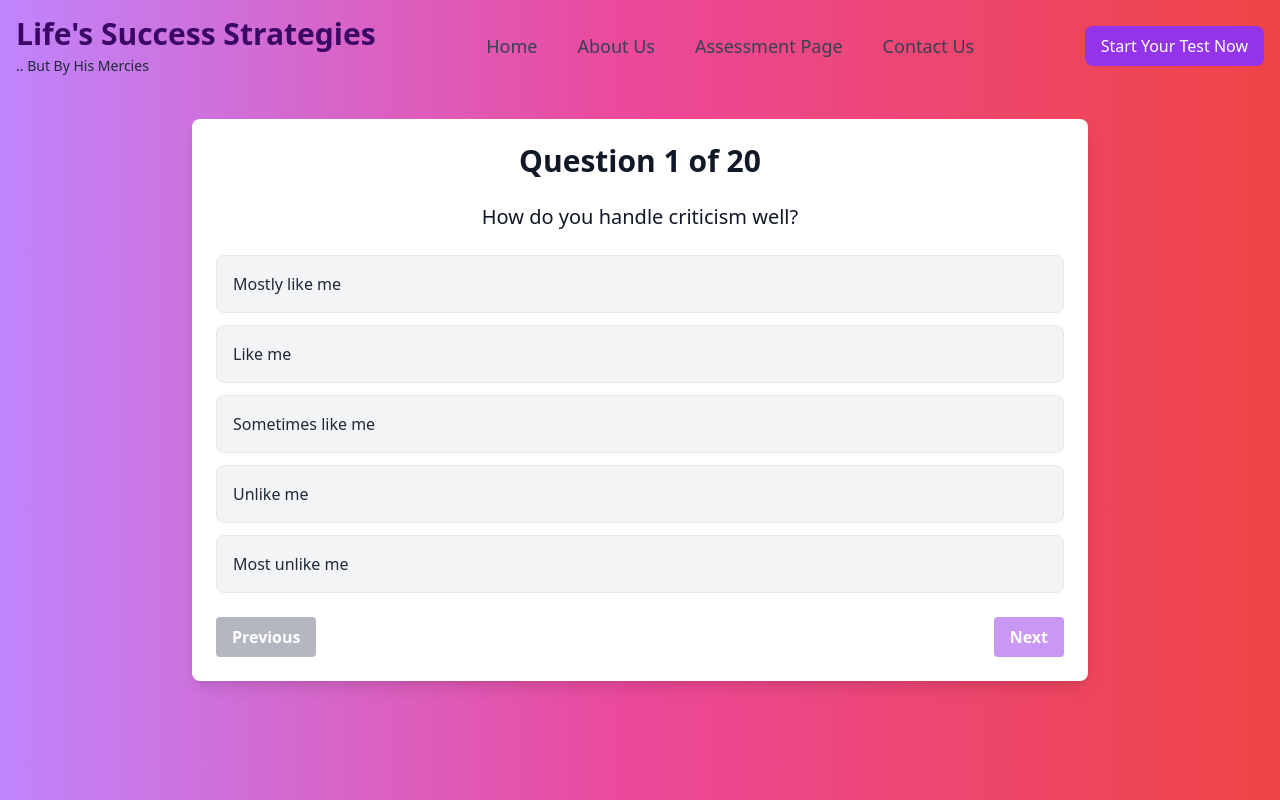
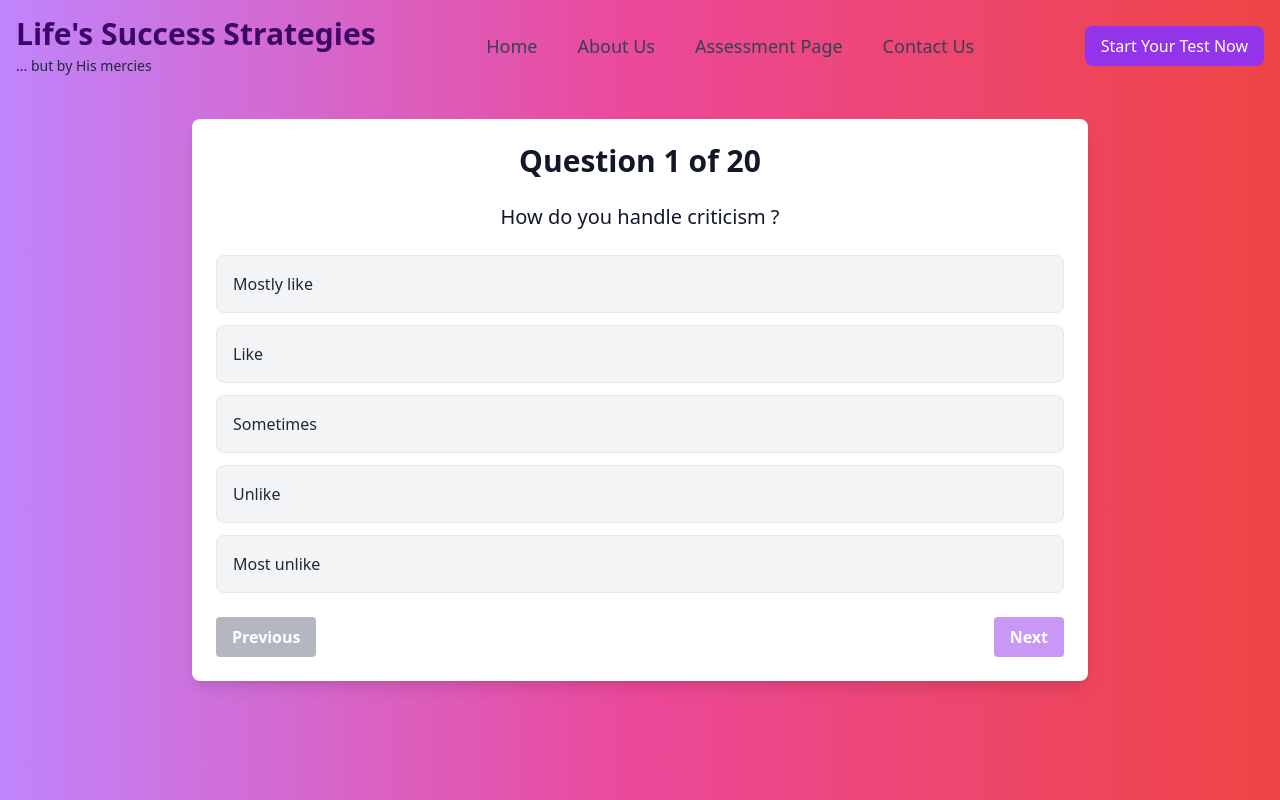
Before and after one commit to akphem/Assessment-project, a React (Vite) app: page /testpage in a window 1280 px wide. Shown: the top 800 px of the page. Built offline with nearby package versions, Linux system fonts and the light colour scheme.

Commit message:
New Update

```diff
--- a/src/Componenets/Navbar.jsx
+++ b/src/Componenets/Navbar.jsx
@@ -31,7 +31,7 @@ export const Navbar = () => {
             Life's Success Strategies
           </h1>
           <span className="text-gray-800 text-xs lg:text-sm mt-1 text-center lg:text-left">
-            .. But By His Mercies
+            ... but by His mercies
           </span>
         </Link>
 
--- a/src/Pages/Testpage.jsx
+++ b/src/Pages/Testpage.jsx
@@ -7,193 +7,193 @@ const Testpage = () => {
   // Define all 20 questions
   const questions = [
     {
-      question: "How do you handle criticism well?",
+      question: "How do you handle criticism ?",
       options: [
-        { text: "Mostly like me", points: 5 },
-        { text: "Like me", points: 4 },
-        { text: "Sometimes like me", points: 3 },
-        { text: "Unlike me", points: 2 },
-        { text: "Most unlike me", points: 1 },
+        { text: "Mostly like", points: 5 },
+        { text: "Like", points: 4 },
+        { text: "Sometimes", points: 3 },
+        { text: "Unlike", points: 2 },
+        { text: "Most unlike", points: 1 },
       ],
     },
     {
       question: "Can you stay calm in tough situations?",
       options: [
-        { text: "Mostly like me", points: 5 },
-        { text: "Like me", points: 4 },
-        { text: "Sometimes like me", points: 3 },
-        { text: "Unlike me", points: 2 },
-        { text: "Most unlike me", points: 1 },
+        { text: "Mostly like", points: 5 },
+        { text: "Like", points: 4 },
+        { text: "Sometimes", points: 3 },
+        { text: "Unlike", points: 2 },
+        { text: "Most unlike", points: 1 },
       ],
     },
     {
       question: "Do you stay calm when others disagree with you?",
       options: [
-        { text: "Mostly like me", points: 5 },
-        { text: "Like me", points: 4 },
-        { text: "Sometimes like me", points: 3 },
-        { text: "Unlike me", points: 2 },
-        { text: "Most unlike me", points: 1 },
+        { text: "Mostly like", points: 5 },
+        { text: "Like", points: 4 },
+        { text: "Sometimes", points: 3 },
+        { text: "Unlike", points: 2 },
+        { text: "Most unlike", points: 1 },
       ],
     },
     {
       question: "Do you often think about your emotions?",
       options: [
-        { text: "Mostly like me", points: 5 },
-        { text: "Like me", points: 4 },
-        { text: "Sometimes like me", points: 3 },
-        { text: "Unlike me", points: 2 },
-        { text: "Most unlike me", points: 1 },
+        { text: "Mostly like", points: 5 },
+        { text: "Like", points: 4 },
+        { text: "Sometimes", points: 3 },
+        { text: "Unlike", points: 2 },
+        { text: "Most unlike", points: 1 },
       ],
     },
     {
         question: "Can you understand how others feel easily?",
         options: [
-          { text: "Mostly like me", points: 5 },
-          { text: "Like me", points: 4 },
-          { text: "Sometimes like me", points: 3 },
-          { text: "Unlike me", points: 2 },
-          { text: "Most unlike me", points: 1 },
+          { text: "Mostly like", points: 5 },
+          { text: "Like", points: 4 },
+          { text: "Sometimes", points: 3 },
+          { text: "Unlike", points: 2 },
+          { text: "Most unlike", points: 1 },
         ],
       },
       {
         question: " Do you stay calm when someone is mad at you?",
         options: [
-          { text: "Mostly like me", points: 5 },
-          { text: "Like me", points: 4 },
-          { text: "Sometimes like me", points: 3 },
-          { text: "Unlike me", points: 2 },
-          { text: "Most unlike me", points: 1 },
+          { text: "Mostly like", points: 5 },
+          { text: "Like", points: 4 },
+          { text: "Sometimes", points: 3 },
+          { text: "Unlike", points: 2 },
+          { text: "Most unlike", points: 1 },
         ],
       },
       {
         question: "Can you stay motivated during hard tasks?",
         options: [
-          { text: "Mostly like me", points: 5 },
-          { text: "Like me", points: 4 },
-          { text: "Sometimes like me", points: 3 },
-          { text: "Unlike me", points: 2 },
-          { text: "Most unlike me", points: 1 },
+          { text: "Mostly like", points: 5 },
+          { text: "Like", points: 4 },
+          { text: "Sometimes", points: 3 },
+          { text: "Unlike", points: 2 },
+          { text: "Most unlike", points: 1 },
         ],
       },
       {
         question: "Do you help others manage their emotions?",
         options: [
-          { text: "Mostly like me", points: 5 },
-          { text: "Like me", points: 4 },
-          { text: "Sometimes like me", points: 3 },
-          { text: "Unlike me", points: 2 },
-          { text: "Most unlike me", points: 1 },
+          { text: "Mostly like", points: 5 },
+          { text: "Like", points: 4 },
+          { text: "Sometimes", points: 3 },
+          { text: "Unlike", points: 2 },
+          { text: "Most unlike", points: 1 },
         ],
       },
       {
         question: "Are you good at making new friends?",
         options: [
-          { text: "Mostly like me", points: 5 },
-          { text: "Like me", points: 4 },
-          { text: "Sometimes like me", points: 3 },
-          { text: "Unlike me", points: 2 },
-          { text: "Most unlike me", points: 1 },
+          { text: "Mostly like", points: 5 },
+          { text: "Like", points: 4 },
+          { text: "Sometimes", points: 3 },
+          { text: "Unlike", points: 2 },
+          { text: "Most unlike", points: 1 },
         ],
       },
       {
         question: "Do you handle stress well?",
         options: [
-          { text: "Mostly like me", points: 5 },
-          { text: "Like me", points: 4 },
-          { text: "Sometimes like me", points: 3 },
-          { text: "Unlike me", points: 2 },
-          { text: "Most unlike me", points: 1 },
+          { text: "Mostly like", points: 5 },
+          { text: "Like", points: 4 },
+          { text: "Sometimes", points: 3 },
+          { text: "Unlike", points: 2 },
+          { text: "Most unlike", points: 1 },
         ],
       },
       {
         question: "Do you resolve conflicts easily in a team?",
         options: [
-          { text: "Mostly like me", points: 5 },
-          { text: "Like me", points: 4 },
-          { text: "Sometimes like me", points: 3 },
-          { text: "Unlike me", points: 2 },
-          { text: "Most unlike me", points: 1 },
+          { text: "Mostly like", points: 5 },
+          { text: "Like", points: 4 },
+          { text: "Sometimes", points: 3 },
+          { text: "Unlike", points: 2 },
+          { text: "Most unlike", points: 1 },
         ],
       },
       {
         question: "Are you good at communicating with others?",
         options: [
-          { text: "Mostly like me", points: 5 },
-          { text: "Like me", points: 4 },
-          { text: "Sometimes like me", points: 3 },
-          { text: "Unlike me", points: 2 },
-          { text: "Most unlike me", points: 1 },
+          { text: "Mostly like", points: 5 },
+          { text: "Like", points: 4 },
+          { text: "Sometimes", points: 3 },
+          { text: "Unlike", points: 2 },
+          { text: "Most unlike", points: 1 },
         ],
       },
       {
         question: "Can you balance your needs with others' needs?",
         options: [
-          { text: "Mostly like me", points: 5 },
-          { text: "Like me", points: 4 },
-          { text: "Sometimes like me", points: 3 },
-          { text: "Unlike me", points: 2 },
-          { text: "Most unlike me", points: 1 },
+          { text: "Mostly like", points: 5 },
+          { text: "Like", points: 4 },
+          { text: "Sometimes", points: 3 },
+          { text: "Unlike", points: 2 },
+          { text: "Most unlike", points: 1 },
         ],
       },
       {
         question: "Do you stay calm when overwhelmed?",
         options: [
-          { text: "Mostly like me", points: 5 },
-          { text: "Like me", points: 4 },
-          { text: "Sometimes like me", points: 3 },
-          { text: "Unlike me", points: 2 },
-          { text: "Most unlike me", points: 1 },
+          { text: "Mostly like", points: 5 },
+          { text: "Like", points: 4 },
+          { text: "Sometimes", points: 3 },
+          { text: "Unlike", points: 2 },
+          { text: "Most unlike", points: 1 },
         ],
       },
       {
         question: "Do you celebrate successes well?",
         options: [
-          { text: "Mostly like me", points: 5 },
-          { text: "Like me", points: 4 },
-          { text: "Sometimes like me", points: 3 },
-          { text: "Unlike me", points: 2 },
-          { text: "Most unlike me", points: 1 },
+          { text: "Mostly like", points: 5 },
+          { text: "Like", points: 4 },
+          { text: "Sometimes", points: 3 },
+          { text: "Unlike", points: 2 },
+          { text: "Most unlike", points: 1 },
         ],
       },
       {
         question: " Do you handle feedback well?",
         options: [
-          { text: "Mostly like me", points: 5 },
-          { text: "Like me", points: 4 },
-          { text: "Sometimes like me", points: 3 },
-          { text: "Unlike me", points: 2 },
-          { text: "Most unlike me", points: 1 },
+          { text: "Mostly like", points: 5 },
+          { text: "Like", points: 4 },
+          { text: "Sometimes", points: 3 },
+          { text: "Unlike", points: 2 },
+          { text: "Most unlike", points: 1 },
         ],
       },
       {
         question: " Can you stay positive in tough times?",
         options: [
-          { text: "Mostly like me", points: 5 },
-          { text: "Like me", points: 4 },
-          { text: "Sometimes like me", points: 3 },
-          { text: "Unlike me", points: 2 },
-          { text: "Most unlike me", points: 1 },
+          { text: "Mostly like", points: 5 },
+          { text: "Like", points: 4 },
+          { text: "Sometimes", points: 3 },
+          { text: "Unlike", points: 2 },
+          { text: "Most unlike", points: 1 },
         ],
       },
       {
         question: " Do you keep focused on your goals?",
         options: [
-          { text: "Mostly like me", points: 5 },
-          { text: "Like me", points: 4 },
-          { text: "Sometimes like me", points: 3 },
-          { text: "Unlike me", points: 2 },
-          { text: "Most unlike me", points: 1 },
+          { text: "Mostly like", points: 5 },
+          { text: "Like", points: 4 },
+          { text: "Sometimes", points: 3 },
+          { text: "Unlike", points: 2 },
+          { text: "Most unlike", points: 1 },
         ],
       },
       {
         question: "Do you help others reach their goals?",
         options: [
-          { text: "Mostly like me", points: 5 },
-          { text: "Like me", points: 4 },
-          { text: "Sometimes like me", points: 3 },
-          { text: "Unlike me", points: 2 },
-          { text: "Most unlike me", points: 1 },
+          { text: "Mostly like", points: 5 },
+          { text: "Like", points: 4 },
+          { text: "Sometimes", points: 3 },
+          { text: "Unlike", points: 2 },
+          { text: "Most unlike", points: 1 },
         ],
       },
 
@@ -201,11 +201,11 @@ const Testpage = () => {
     {
       question: "Do your actions match your values?",
       options: [
-        { text: "Mostly like me", points: 5 },
-        { text: "Like me", points: 4 },
-        { text: "Sometimes like me", points: 3 },
-        { text: "Unlike me", points: 2 },
-        { text: "Most unlike me", points: 1 },
+        { text: "Mostly like", points: 5 },
+        { text: "Like", points: 4 },
+        { text: "Sometimes", points: 3 },
+        { text: "Unlike", points: 2 },
+        { text: "Most unlike", points: 1 },
       ],
     },
   ];
```
